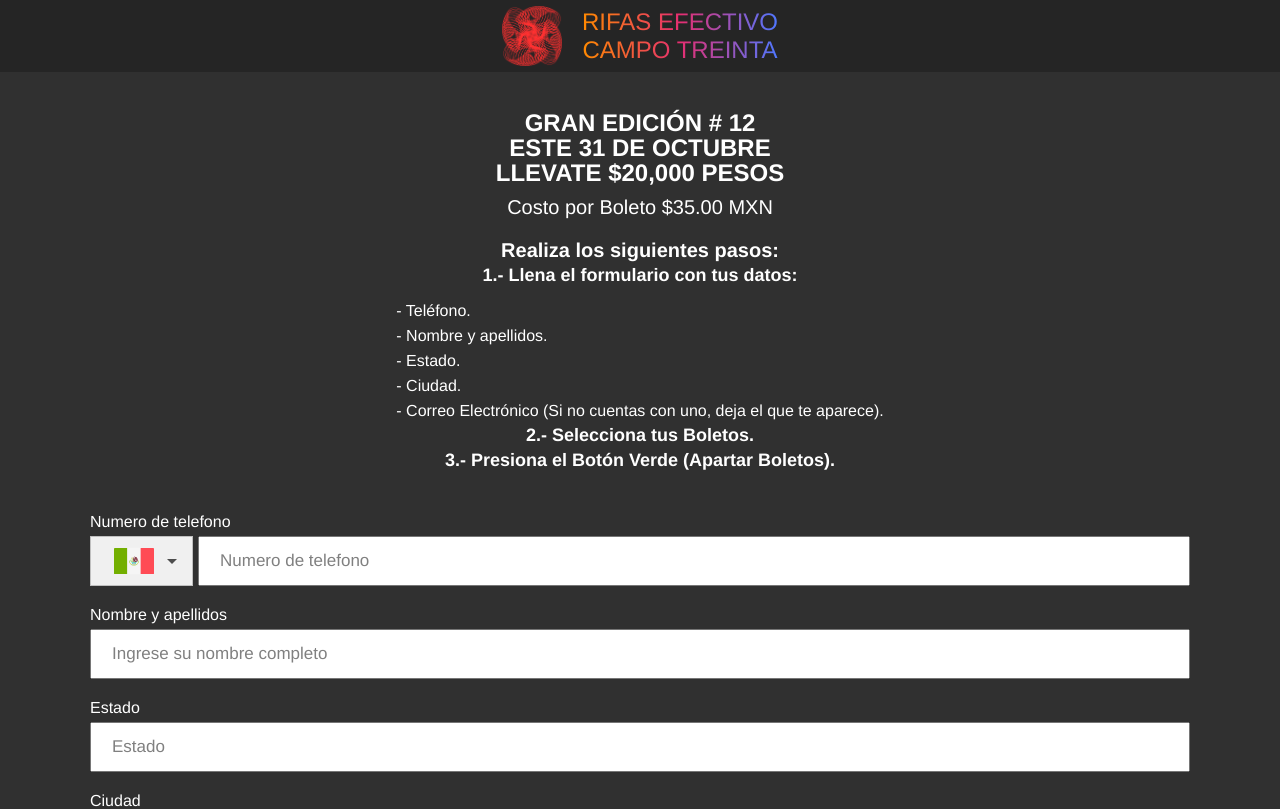
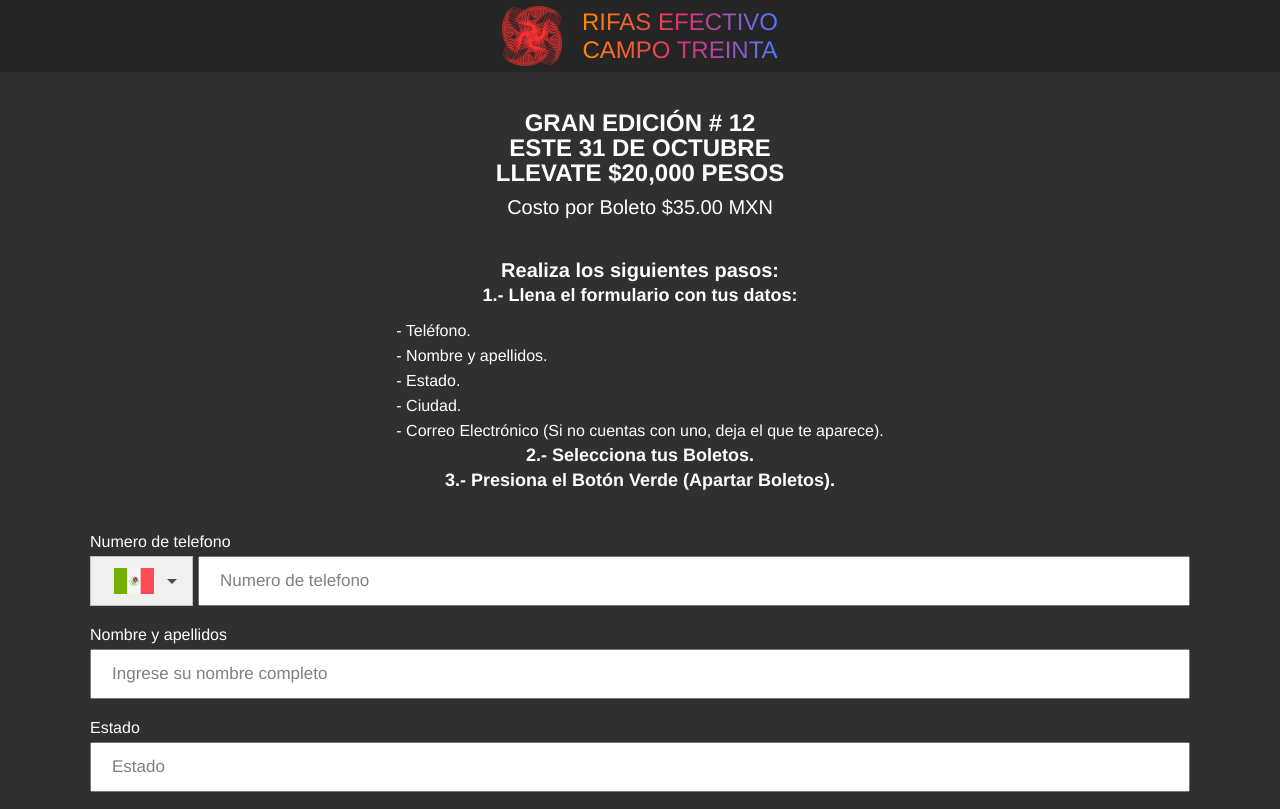
Before and after one commit to Albertosl2497/frontend, a React (Create React App) app: page / in a window 1280 px wide. Shown: the top 809 px of the page. Built offline with nearby package versions, Linux system fonts and the light colour scheme; no server answers.

Commit message:
Update HomePage.jsx

```diff
--- a/src/Pages/HomePage.jsx
+++ b/src/Pages/HomePage.jsx
@@ -17,7 +17,10 @@ function HomePage({ tickets, loading, lotteryNo, setTickets }) {
   <p className="bold" style={{ fontSize: '24px' }}>LLEVATE $20,000 PESOS</p>
   <p style={{ fontSize: '20px' }}>Costo por Boleto $35.00 MXN</p>
   <br />
-  <p className="bold" style={{ fontSize: '20px' }}>Realiza los siguientes pasos:</p>
+
+</div>
+<div className="col" style={{ display: 'flex', flexDirection: 'column', alignItems: 'center', justifyContent: 'center' }}>
+        <p className="bold" style={{ fontSize: '20px' }}>Realiza los siguientes pasos:</p>
   <p className="bold" style={{ fontSize: '18px' }}>1.- Llena el formulario con tus datos:</p>
   <p style={{ fontSize: '16px' }}>
         - Teléfono. <br />
@@ -29,7 +32,6 @@ function HomePage({ tickets, loading, lotteryNo, setTickets }) {
   <p className="bold" style={{ fontSize: '18px' }}>2.- Selecciona tus Boletos.</p>
   <p className="bold" style={{ fontSize: '18px' }}>3.- Presiona el Botón Verde (Apartar Boletos).</p>
 </div>
-
 
 
         {/* Form */}
```
